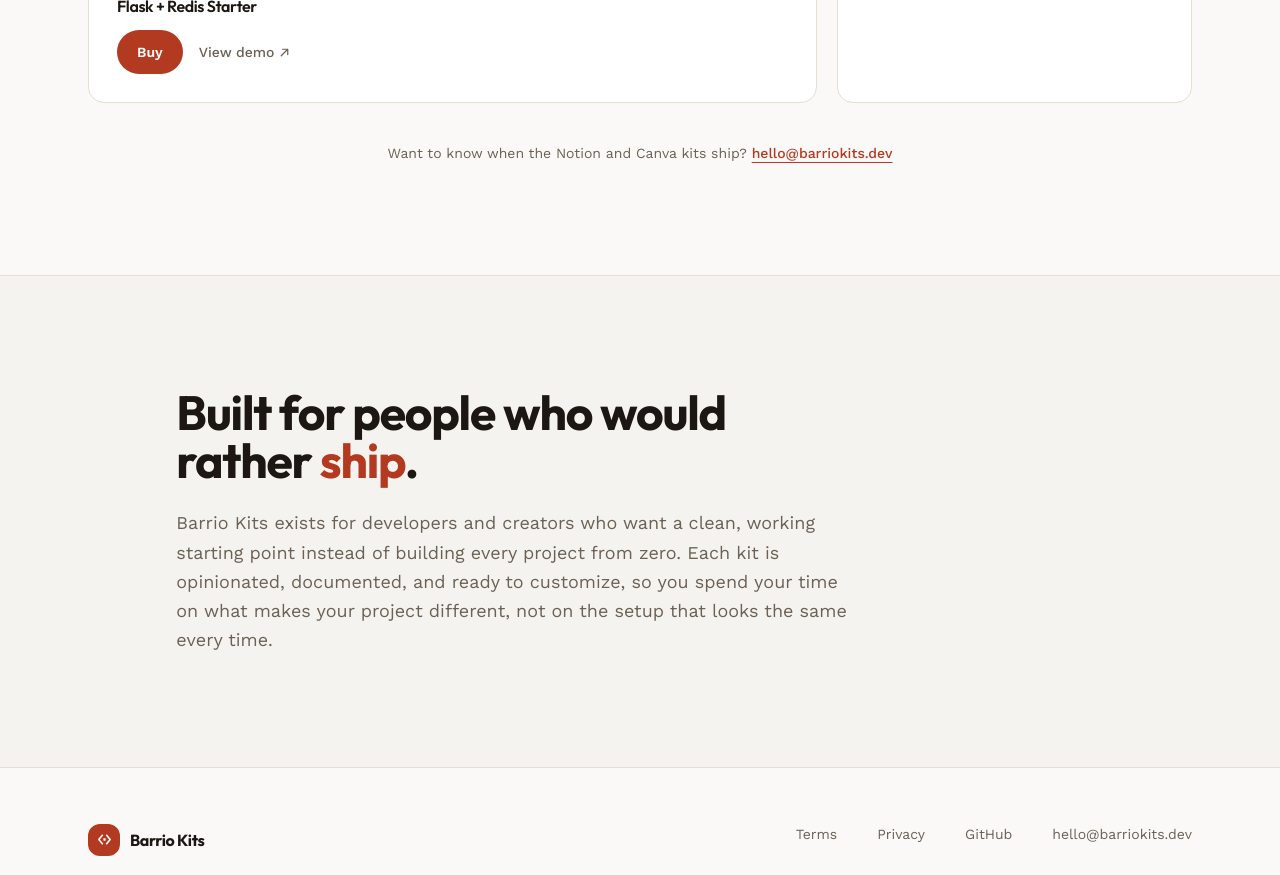
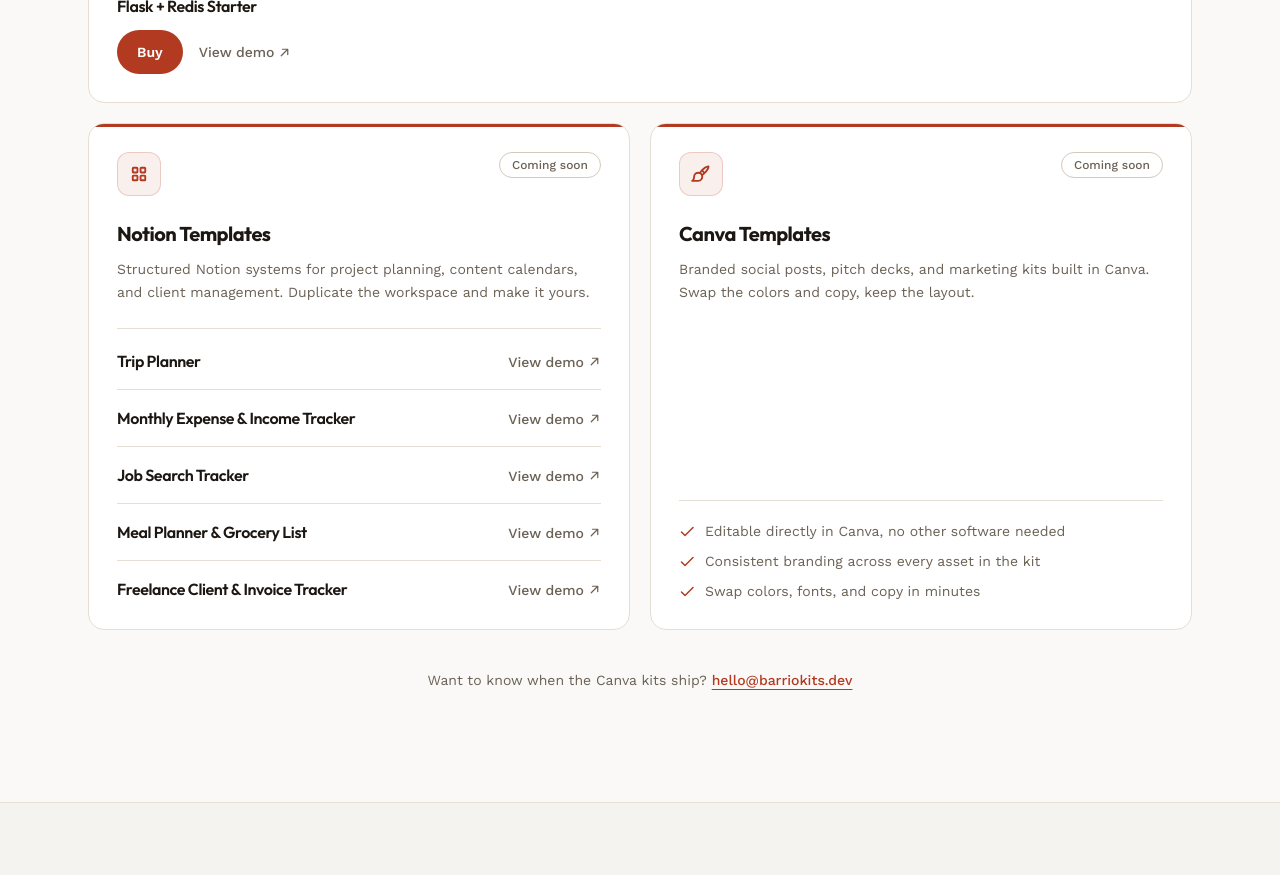
Before and after one commit to KikeCR/barriokits-landing, a Next.js app: page / in a window 1280 px wide. Shown: the part 1480-2355 px from the top of the page. Built offline with nearby package versions, Linux system fonts and the light colour scheme.

Commit message:
Updated with Notion demo links.

```diff
--- a/components/ProductCard.tsx
+++ b/components/ProductCard.tsx
@@ -49,7 +49,9 @@
         >
           {product.name}
         </h3>
-        <p className="mt-2.5 text-sm leading-relaxed text-text-muted">{product.description}</p>
+        <p className="mt-2.5 max-w-[60ch] text-sm leading-relaxed text-text-muted">
+          {product.description}
+        </p>
       </div>
 
       {hasFooter ? (
@@ -78,11 +80,12 @@
                   key={demo.url}
                   className={cn("py-4 last:pb-0", product.highlights ? "" : "first:pt-0")}
                 >
+                  {demo.buyUrl ? (
+                    <>
                       <p className="font-display text-base font-semibold tracking-tight text-text">
                         {demo.label}
                       </p>
                       <div className="mt-3 flex items-center gap-4">
-                    {demo.buyUrl ? (
                         <a
                           href={demo.buyUrl}
                           target="_blank"
@@ -92,7 +95,6 @@
                         >
                           Buy
                         </a>
-                    ) : null}
                         <a
                           href={demo.url}
                           target="_blank"
@@ -104,6 +106,24 @@
                           <ArrowUpRight size={13} weight="bold" />
                         </a>
                       </div>
+                    </>
+                  ) : (
+                    <div className="flex flex-wrap items-baseline justify-between gap-x-3 gap-y-1">
+                      <p className="font-display text-base font-semibold tracking-tight text-text">
+                        {demo.label}
+                      </p>
+                      <a
+                        href={demo.url}
+                        target="_blank"
+                        rel="noreferrer noopener"
+                        aria-label={`View live demo of ${demo.label}`}
+                        className="inline-flex shrink-0 items-center gap-1 text-sm font-medium text-text-muted transition-colors hover:text-accent"
+                      >
+                        View demo
+                        <ArrowUpRight size={13} weight="bold" />
+                      </a>
+                    </div>
+                  )}
                 </li>
               ))}
             </ul>
--- a/components/sections/Products.tsx
+++ b/components/sections/Products.tsx
@@ -28,19 +28,21 @@
           </p>
         </Reveal>
 
-        <div className="mt-12 grid gap-5 lg:grid-cols-3 lg:grid-rows-2">
-          <Reveal className="lg:col-span-2 lg:row-span-2">
-            <ProductCard product={featured} className="h-full" />
+        <div className="mt-12 space-y-5">
+          <Reveal>
+            <ProductCard product={featured} />
           </Reveal>
-          {rest.map((product, index) => (
-            <Reveal key={product.slug} delay={0.05 * (index + 1)}>
-              <ProductCard product={product} className="h-full" />
-            </Reveal>
-          ))}
+          <div className="grid gap-5 sm:grid-cols-2">
+            {rest.map((product, index) => (
+              <Reveal key={product.slug} delay={0.05 * (index + 1)}>
+                <ProductCard product={product} />
+              </Reveal>
+            ))}
+          </div>
         </div>
 
         <p className="mt-10 text-center text-sm text-text-muted">
-          Want to know when the Notion and Canva kits ship?{" "}
+          Want to know when the Canva kits ship?{" "}
           <a
             href={`mailto:${siteConfig.contactEmail}`}
             className="font-medium text-accent underline underline-offset-4"
--- a/data/products.ts
+++ b/data/products.ts
@@ -60,6 +60,37 @@
     description:
       "Structured Notion systems for project planning, content calendars, and client management. Duplicate the workspace and make it yours.",
     icon: "kanban",
+    demos: [
+      {
+        label: "Trip Planner",
+        description:
+          "A Notion system for planning trips, itineraries, packing lists, and travel budgets.",
+        url: "https://barriokits.notion.site/Trip-Planner-2aba3568f01480389f9bc93ca6cfdd89",
+      },
+      {
+        label: "Monthly Expense & Income Tracker",
+        description:
+          "A Notion tracker for logging monthly income and expenses, with categories and running totals.",
+        url: "https://barriokits.notion.site/Monthly-Expense-Income-Tracker-3c2a3568f01481059de4d29ef53065c3",
+      },
+      {
+        label: "Job Search Tracker",
+        description: "A Notion board for tracking job applications, interview stages, and follow ups.",
+        url: "https://barriokits.notion.site/Job-Search-Tracker-3c2a3568f01481819169c6557f6f892e",
+      },
+      {
+        label: "Meal Planner & Grocery List",
+        description:
+          "A Notion system for planning weekly meals and generating a matching grocery list.",
+        url: "https://app.notion.com/p/barriokits/Meal-Planner-Grocery-List-3c2a3568f0148110914df6d7ba97b483",
+      },
+      {
+        label: "Freelance Client & Invoice Tracker",
+        description:
+          "A Notion system for tracking freelance clients, active projects, and invoice status.",
+        url: "https://barriokits.notion.site/Freelance-Client-Invoice-Tracker-3c2a3568f014818a9b55c2bd877f1473",
+      },
+    ],
   },
   {
     slug: "canva-templates",
@@ -67,5 +98,10 @@
     description:
       "Branded social posts, pitch decks, and marketing kits built in Canva. Swap the colors and copy, keep the layout.",
     icon: "palette",
+    highlights: [
+      "Editable directly in Canva, no other software needed",
+      "Consistent branding across every asset in the kit",
+      "Swap colors, fonts, and copy in minutes",
+    ],
   },
 ];
```
Lines whose indentation alone changed are shown as unchanged.
